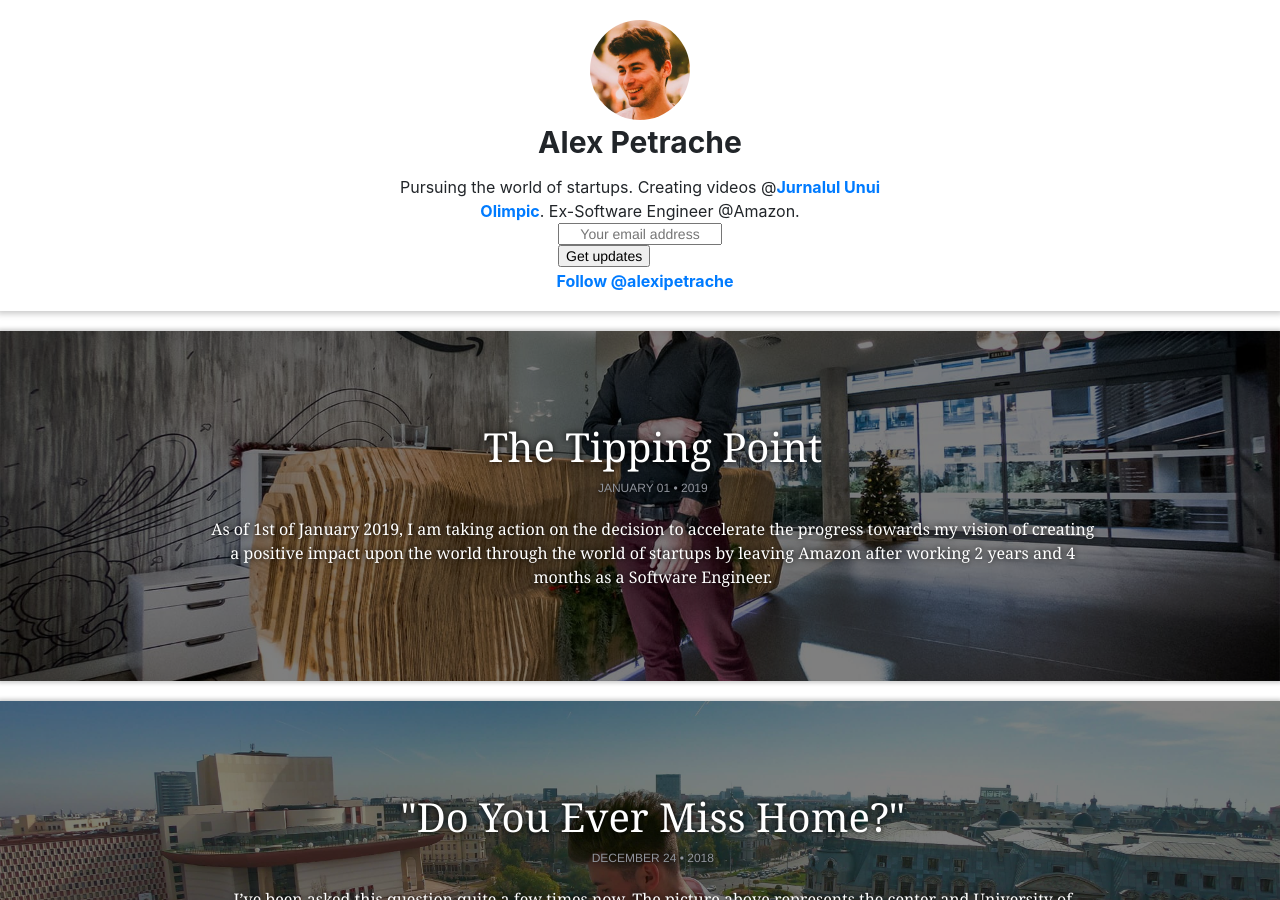
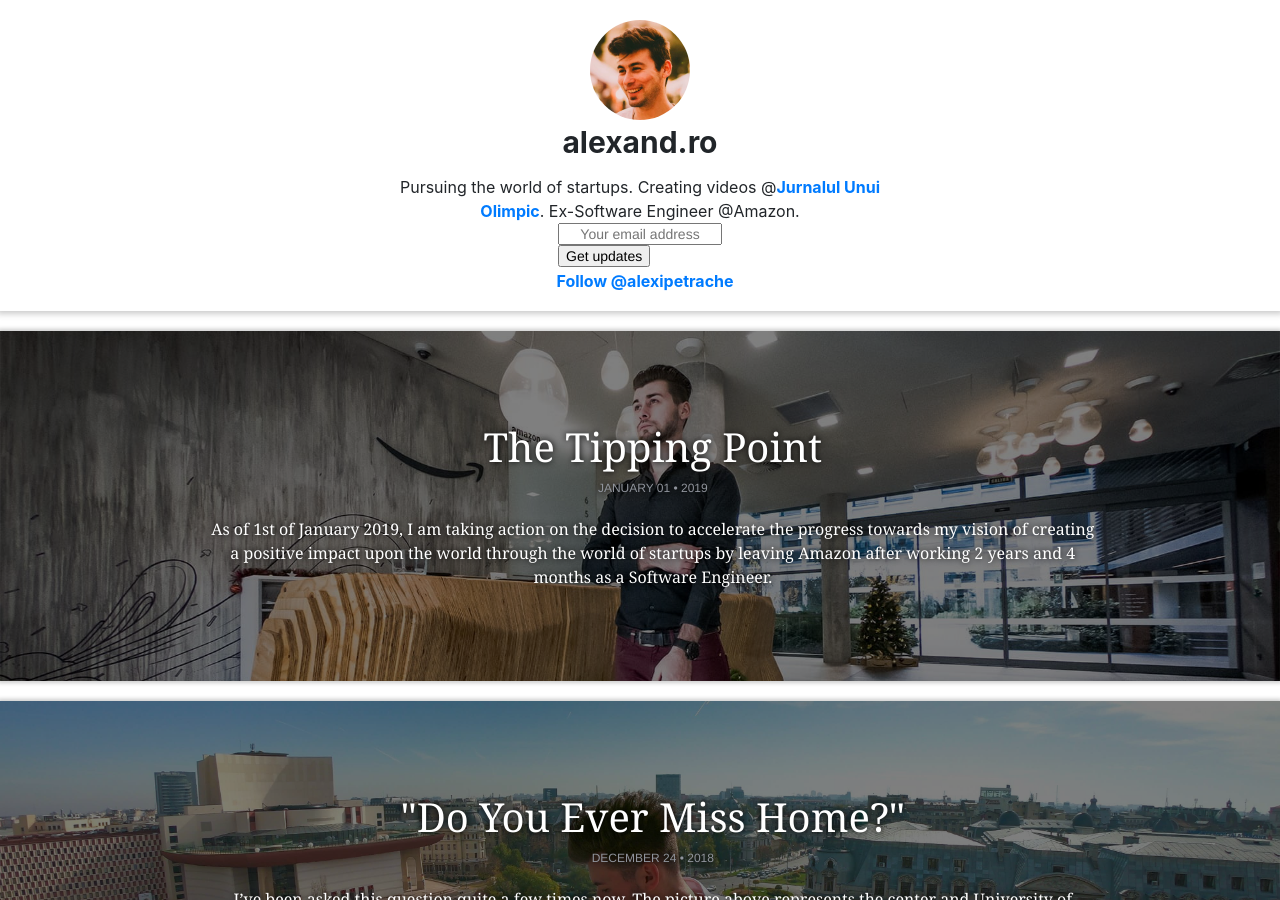
Before and after one commit to alexand-ro/alexand-ro.github.io, a Jekyll site: the page built from index.html, in a window 1280 px wide and 900 px high. Built offline with Jekyll 4.4.1, drawn with Linux system fonts in a browser that asks for light colours; comment, search, counter and statistics services are not loaded.

Commit message:
Visual changes

```diff
--- a/_layouts/post.html
+++ b/_layouts/post.html
@@ -1,5 +1,6 @@
 ---
 layout: default
+regenerate: true
 ---
 
 <header
--- a/index.html
+++ b/index.html
@@ -1,16 +1,17 @@
 ---
-title: Alex Petrache • alexand.ro
+title: alexand.ro
 image: /assets/images/alexandro_alex_petrache.jpg
+regenerate: true
 ---
 <script src="https://apis.google.com/js/platform.js"></script>
 
 <div id="intro" class="row justify-content-center align-items-center">
     <div class="col-md-12">
         <div class="row h-100 justify-content-center align-items-center">
-            <img id="avatar" alt="Alex Petrache" title="Alex Petrache" src="{{page.image}}"/>
+            <img id="avatar" alt="alexand.ro" title="alexand.ro" src="{{page.image}}"/>
         </div>
         <div class="row h-100 justify-content-center align-items-center">
-            <span id="name">Alex Petrache</span>
+            <span id="name">alexand.ro</span>
         </div>
         <div class="row h-100 justify-content-center align-items-center">
             <span id="description">
@@ -54,7 +55,12 @@ image: /assets/images/alexandro_alex_petrache.jpg
 
 {% for post in site.posts %}
   <a href="{{ post.url }}">
-    <div class="FeaturedImgBanner {% if post.inverse-img %}FeaturedImgBanner--inverse{% endif %}" {% if post.image %} style="background-image: url('{{ post.image }}');" {% endif %}>
+    <div
+      class="FeaturedImgBanner {% if post.inverse-img %}FeaturedImgBanner--inverse{% endif %}"
+      style="
+        {% if post.image %} background-image: url('{{ post.image }}'); {% endif %}
+        {% if post.ypos %} background-position-y: {{ post.ypos }}%; {% endif %}
+      ">
       <div class="TitleBanner">
         <div id="bannerContent">
           <h1>{{ post.title }}</h1>
```
Also changed, not shown: _posts/2017-08-29-1-year-in-madrid.md (+1 -0 lines), _posts/2018-08-23-how-focus-became-more-valuable-than-intelligence.md (+1 -0 lines), _posts/2019-01-01-the-tipping-point.md (+1 -0 lines).
